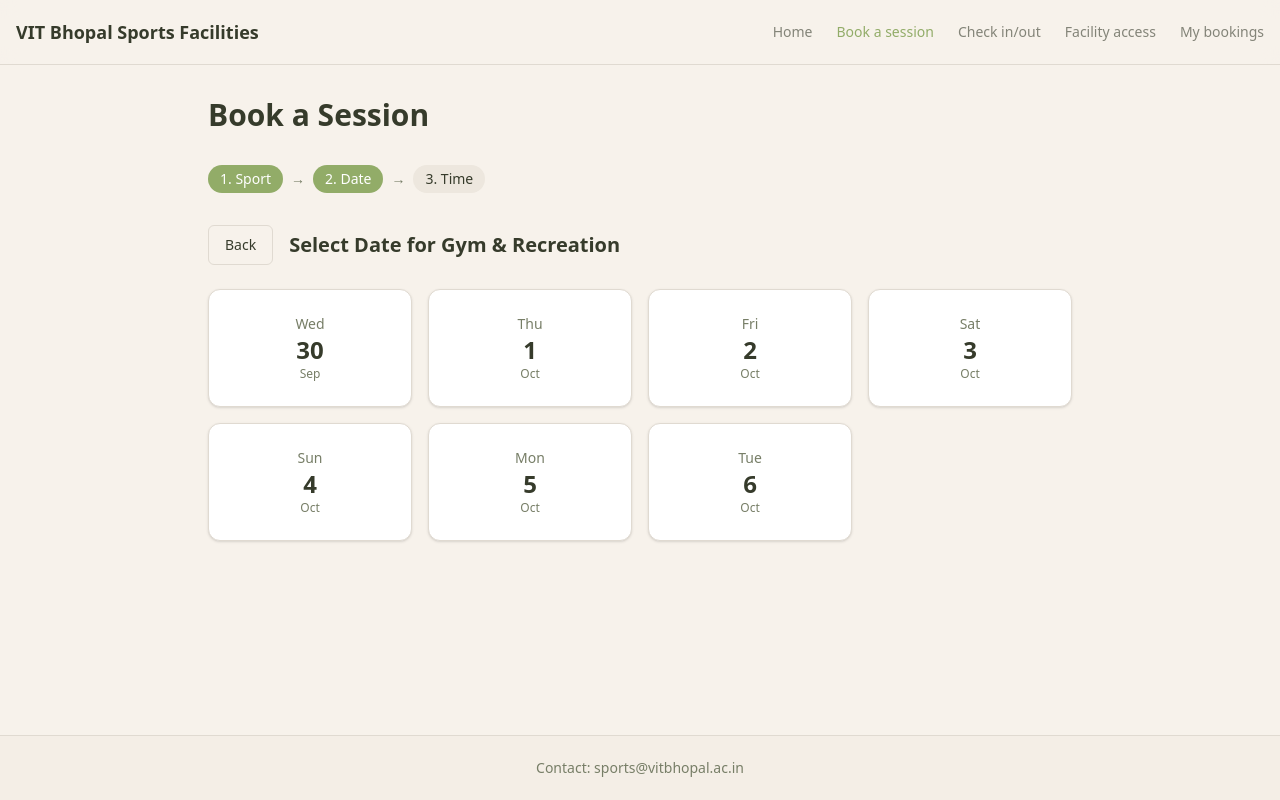
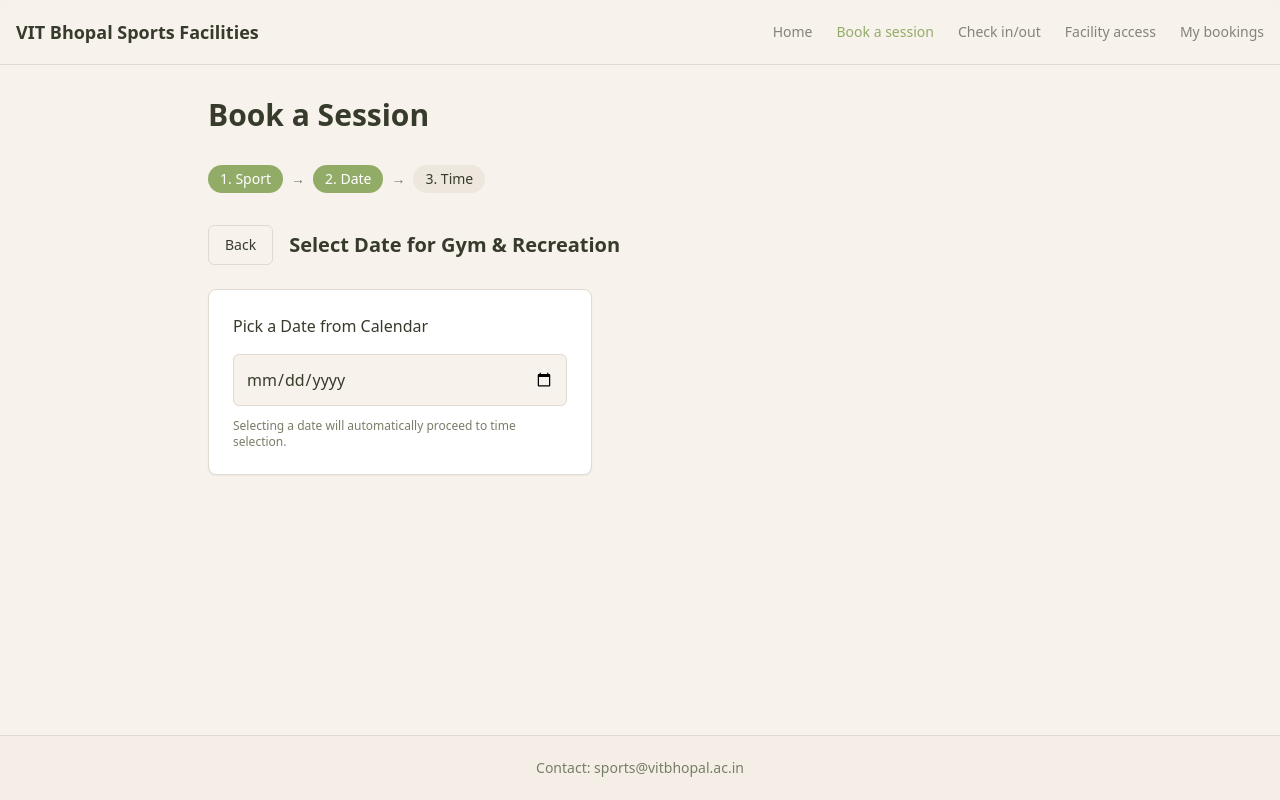
Before and after one commit to shahabhilash/vit-bhopal-sports-facilities, a Next.js app: page /book in a window 1280 px wide. Both pictures are taken after a click on the element 860 px from the left and 379 px from the top of the page. Built offline with nearby package versions, Linux system fonts and the light colour scheme.

Commit message:
Replace dummy date cards with interactive calendar picker

```diff
--- a/app/book/page.tsx
+++ b/app/book/page.tsx
@@ -52,12 +52,7 @@ export default function BookPage() {
     setIsSuccess(true);
   };
 
-  // Generate next 7 days
-  const next7Days = Array.from({ length: 7 }).map((_, i) => {
-    const d = new Date();
-    d.setDate(d.getDate() + i);
-    return d.toISOString().split('T')[0];
-  });
+
 
   if (isSuccess) {
     return (
@@ -112,17 +107,25 @@ export default function BookPage() {
             <Button variant="outline" onClick={() => setStep(1)}>Back</Button>
             <h2 className="text-xl font-semibold">Select Date for {selectedSport?.name}</h2>
           </div>
-          <div className="grid grid-cols-2 md:grid-cols-4 gap-4">
-            {next7Days.map(date => {
-              const d = new Date(date);
-              return (
-                <Card key={date} className={`cursor-pointer hover:border-primary transition-colors text-center py-6 ${selectedDate === date ? 'border-primary bg-primary/5' : ''}`} onClick={() => handleDateSelect(date)}>
-                  <div className="text-sm text-muted-foreground">{d.toLocaleDateString('en-US', { weekday: 'short' })}</div>
-                  <div className="text-2xl font-bold">{d.getDate()}</div>
-                  <div className="text-xs text-muted-foreground">{d.toLocaleDateString('en-US', { month: 'short' })}</div>
-                </Card>
-              );
-            })}
+          <div className="max-w-sm">
+            <div className="bg-card border rounded-lg p-6 shadow-sm">
+              <label htmlFor="booking-date" className="block font-medium mb-4 text-foreground">
+                Pick a Date from Calendar
+              </label>
+              <input
+                id="booking-date"
+                type="date"
+                className="w-full p-3 border rounded-md focus:outline-none focus:ring-2 focus:ring-primary/50 text-foreground bg-background cursor-pointer"
+                min={new Date().toISOString().split('T')[0]}
+                value={selectedDate}
+                onChange={(e) => {
+                  if (e.target.value) handleDateSelect(e.target.value);
+                }}
+              />
+              <p className="text-xs text-muted-foreground mt-3">
+                Selecting a date will automatically proceed to time selection.
+              </p>
+            </div>
           </div>
         </div>
       )}
```
